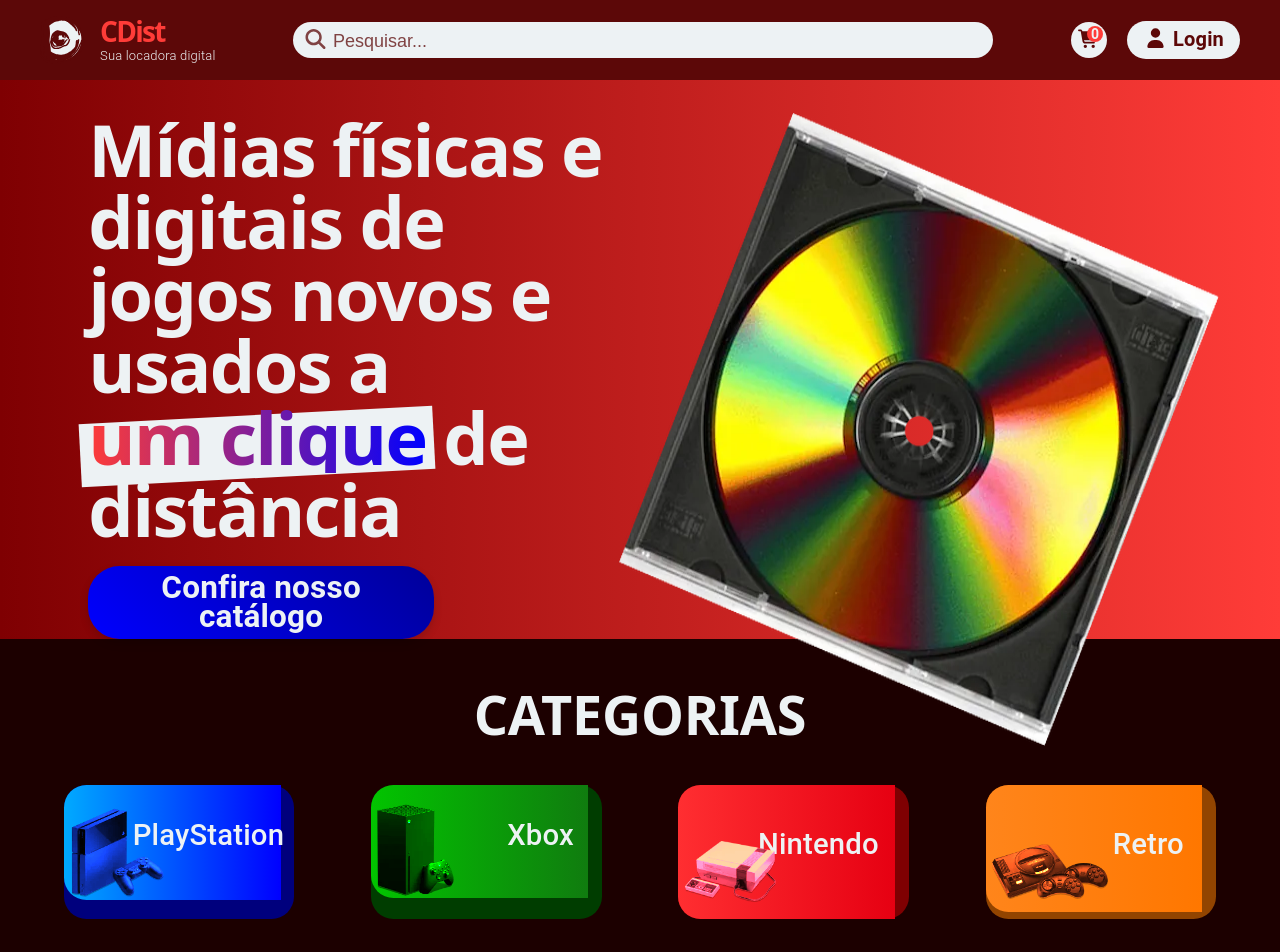
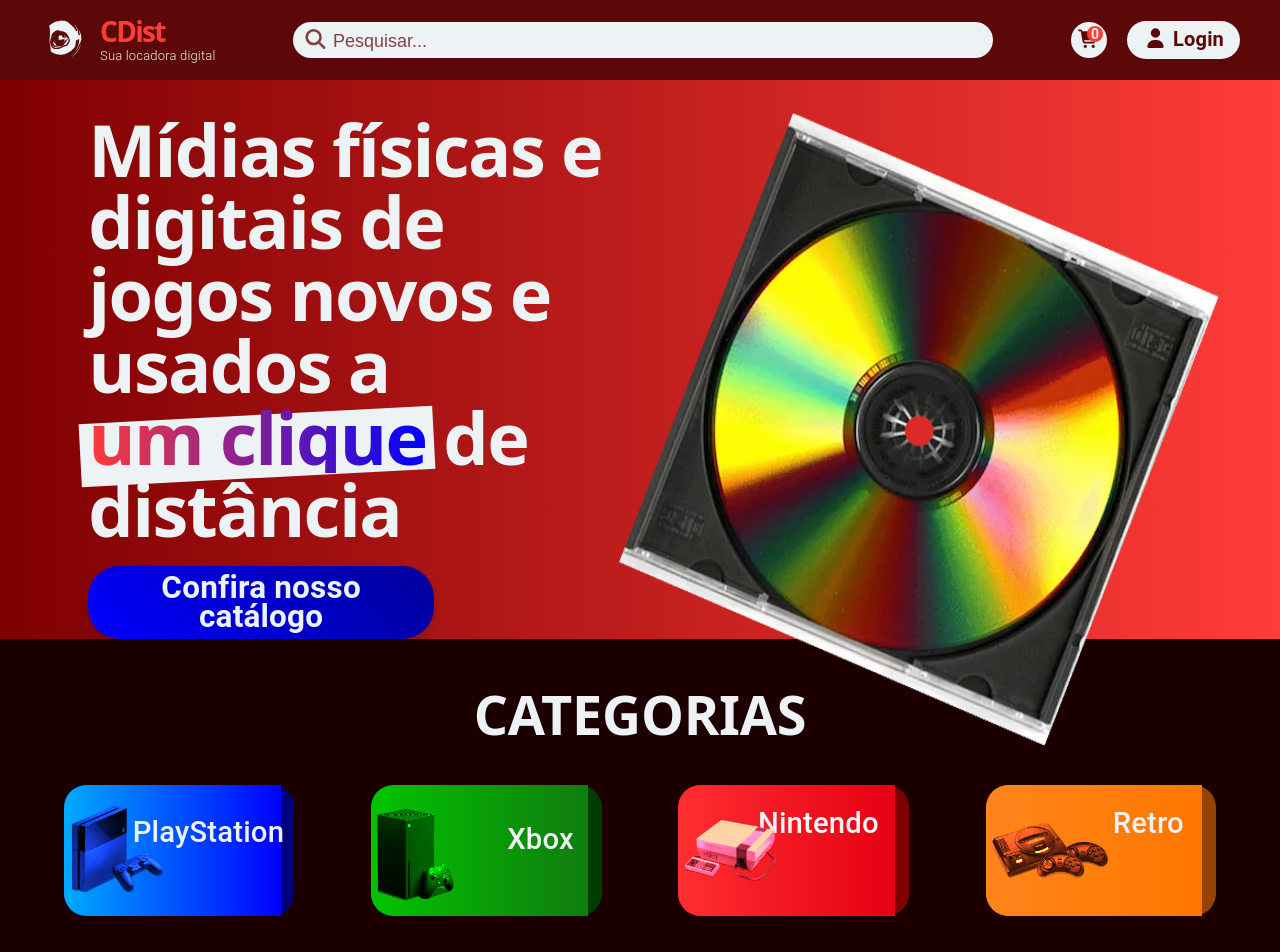
Before and after one commit to Gaardenn/ProjetoECommerceLAEC, a React (Vite) app in the folder 02_Source/ProjetoECommerce/: page / in a window 1280 px wide. Shown: the top 952 px of the page. Built offline with nearby package versions, Linux system fonts and the light colour scheme.

Commit message:
fix: category cards leaking colors in the bottom part

```diff
--- a/02_Source/ProjetoECommerce/src/styles/Home.css
+++ b/02_Source/ProjetoECommerce/src/styles/Home.css
@@ -350,6 +350,17 @@
     justify-items: center;
 }
 
+@media (max-width: 1440px) {
+    .page-body-classes-playstation-gradient,
+    .page-body-classes-xbox-gradient,
+    .page-body-classes-nintendo-gradient,
+    .page-body-classes-retro-gradient {
+        height: 100%;
+        padding-top: 6%;
+        padding-bottom: 6%;
+    }
+}
+
 @media (max-width: 768px) {
     .page-body-hero {
         flex-direction: column;
```
